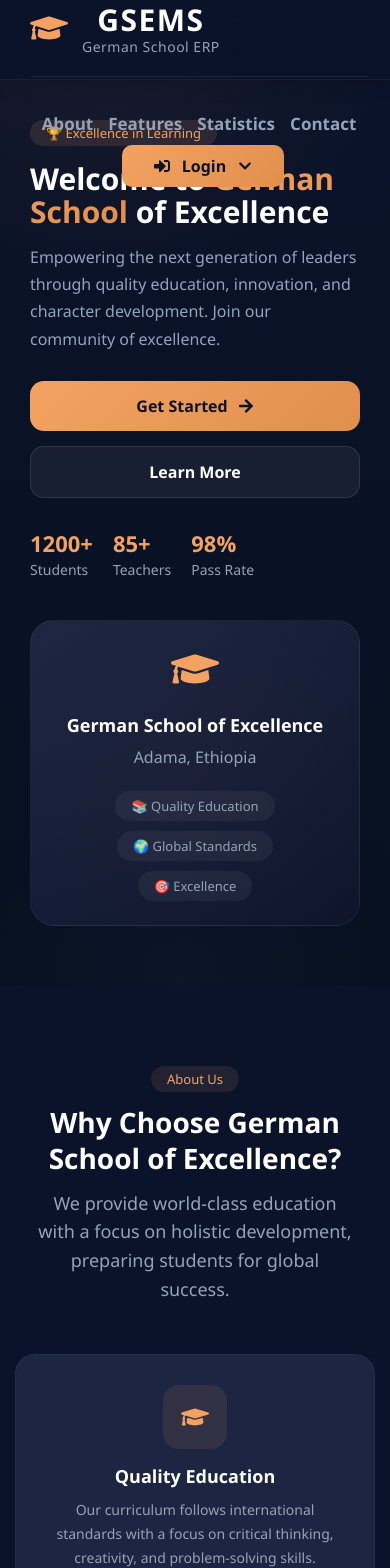
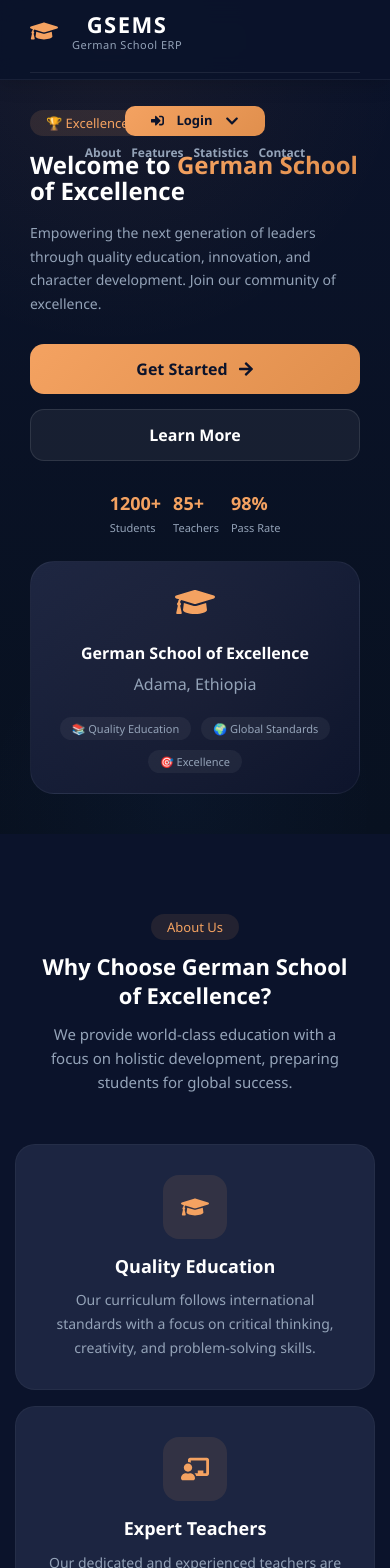
Before and after one commit to ITProject-code/gse-school-system, a React (Vite) app in the folder frontend/: page / in a window 390 px wide. Shown: the top 1568 px of the page. Built offline with nearby package versions, Linux system fonts and the light colour scheme.

Commit message:
Fix mobile sidebar and responsive layout

```diff
--- a/frontend/src/components/TeacherSidebar.jsx
+++ b/frontend/src/components/TeacherSidebar.jsx
@@ -2,7 +2,7 @@ import { Link, useNavigate, useLocation } from "react-router-dom";
 import { FaTimes } from "react-icons/fa";
 import "./TeacherSidebar.css";
 
-function TeacherSidebar({ isOpen, toggleSidebar }) {
+function TeacherSidebar({ isOpen, toggleSidebar, closeSidebar }) {
   const navigate = useNavigate();
   const location = useLocation();
   const teacher = JSON.parse(localStorage.getItem("teacher") || "{}");
@@ -13,12 +13,19 @@ function TeacherSidebar({ isOpen, toggleSidebar }) {
     localStorage.removeItem("teacher");
     localStorage.removeItem("role");
     navigate("/teacher-login");
-    if (toggleSidebar) toggleSidebar();
+    // ✅ FIX: Close sidebar on logout
+    if (closeSidebar) closeSidebar();
   };
 
+  // ✅ FIX: Properly close sidebar when link is clicked
   const handleLinkClick = () => {
-    if (toggleSidebar && window.innerWidth <= 768) {
-      toggleSidebar();
+    // ALWAYS close sidebar on mobile when a link is clicked
+    if (window.innerWidth <= 768) {
+      if (closeSidebar) {
+        closeSidebar();
+      } else if (toggleSidebar) {
+        toggleSidebar();
+      }
     }
   };
 
@@ -29,7 +36,7 @@ function TeacherSidebar({ isOpen, toggleSidebar }) {
   return (
     <>
       {isOpen && (
-        <div className="teacher-sidebar-overlay show" onClick={toggleSidebar}></div>
+        <div className="teacher-sidebar-overlay show" onClick={handleLinkClick}></div>
       )}
 
       <div className={`teacher-sidebar ${isOpen ? "open" : ""}`}>
@@ -38,7 +45,7 @@ function TeacherSidebar({ isOpen, toggleSidebar }) {
             <h2>👨‍🏫 GSEMS</h2>
             <p>Teacher Portal</p>
           </div>
-          <button className="teacher-sidebar-close-btn" onClick={toggleSidebar}>
+          <button className="teacher-sidebar-close-btn" onClick={handleLinkClick}>
             <FaTimes />
           </button>
         </div>
--- a/frontend/src/pages/HomePage.css
+++ b/frontend/src/pages/HomePage.css
@@ -91,7 +91,7 @@ html {
     }
 }
 
-/* ===== HEADER ===== */
+/* ===== HEADER - ✅ FIXED: STAYS AT TOP ===== */
 .home-header {
     position: fixed;
     top: 0;
@@ -106,6 +106,8 @@ html {
     border-bottom: 1px solid rgba(255, 255, 255, 0.06);
     box-shadow: 0 2px 20px rgba(0, 0, 0, 0.2);
     width: 100%;
+    /* ✅ FIX: Prevent header from scrolling */
+    transition: none;
 }
 
 .home-header .container-full {
@@ -127,12 +129,17 @@ html {
     .header-inner {
         padding: 12px var(--edge-x-tablet);
         height: auto;
+        flex-direction: row;
+        flex-wrap: wrap;
     }
 }
 
 @media (max-width: 480px) {
     .header-inner {
-        padding: 12px var(--edge-x-mobile);
+        padding: 10px var(--edge-x-mobile);
+        flex-direction: row;
+        flex-wrap: wrap;
+        gap: 8px;
     }
 }
 
@@ -143,6 +150,7 @@ html {
     gap: 14px;
     cursor: pointer;
     text-decoration: none;
+    flex-shrink: 0;
 }
 
 .logo-icon {
@@ -167,10 +175,23 @@ html {
     font-weight: 500;
 }
 
+@media (max-width: 480px) {
+    .logo-icon {
+        font-size: 28px;
+    }
+    .logo-text h1 {
+        font-size: 22px;
+    }
+    .logo-text span {
+        font-size: 11px;
+    }
+}
+
 /* ===== NAV LINKS - BIGGER ===== */
 .main-nav {
     display: flex;
     gap: 40px;
+    flex-wrap: wrap;
 }
 
 .main-nav a {
@@ -201,12 +222,35 @@ html {
     width: 100%;
 }
 
+@media (max-width: 768px) {
+    .main-nav {
+        gap: 16px;
+        justify-content: center;
+        width: 100%;
+        order: 3;
+    }
+    .main-nav a {
+        font-size: 14px;
+    }
+}
+
+@media (max-width: 480px) {
+    .main-nav {
+        gap: 10px;
+    }
+    .main-nav a {
+        font-size: 12px;
+    }
+}
+
 /* ===== LOGIN BUTTON - BIGGER ===== */
 .header-actions {
     display: flex;
     gap: 12px;
     align-items: center;
     margin-left: 8px;
+    position: relative;
+    flex-shrink: 0;
 }
 
 .btn-login-dropdown {
@@ -239,10 +283,40 @@ html {
     transform: rotate(180deg);
 }
 
-/* ===== DROPDOWN ===== */
+@media (max-width: 768px) {
+    .header-actions {
+        margin-left: 0;
+        width: 100%;
+        justify-content: center;
+        order: 2;
+    }
+    .btn-login-dropdown {
+        padding: 10px 20px;
+        font-size: 14px;
+        width: auto;
+        min-width: 160px;
+        justify-content: center;
+    }
+}
+
+@media (max-width: 480px) {
+    .btn-login-dropdown {
+        padding: 8px 16px;
+        font-size: 13px;
+        min-width: 140px;
+    }
+}
+
+/* ===== DROPDOWN - ✅ FIXED: POSITION ON MOBILE ===== */
+.login-dropdown {
+    position: relative;
+    display: inline-block;
+}
+
 .dropdown-menu {
     position: absolute;
     top: calc(100% + 12px);
+    left: 0;
     right: 0;
     background: var(--bg-card);
     border-radius: var(--radius-md);
@@ -251,6 +325,7 @@ html {
     border: 1px solid rgba(255, 255, 255, 0.06);
     box-shadow: var(--shadow-lg);
     animation: slideDown 0.2s var(--ease);
+    z-index: 1001;
 }
 
 @keyframes slideDown {
@@ -272,6 +347,7 @@ html {
     cursor: pointer;
     border-radius: 10px;
     transition: all 0.3s;
+    text-align: left;
 }
 
 .dropdown-item:hover {
@@ -287,6 +363,32 @@ html {
 .dropdown-item.teacher:hover {
     background: rgba(59, 130, 246, 0.15);
     color: #60a5fa;
+}
+
+/* ✅ FIX: Mobile dropdown - centered below button */
+@media (max-width: 768px) {
+    .dropdown-menu {
+        left: 50%;
+        transform: translateX(-50%);
+        min-width: 220px;
+        top: calc(100% + 8px);
+    }
+    .dropdown-item {
+        font-size: 14px;
+        padding: 12px 16px;
+        justify-content: center;
+    }
+}
+
+@media (max-width: 480px) {
+    .dropdown-menu {
+        min-width: 180px;
+        padding: 6px;
+    }
+    .dropdown-item {
+        font-size: 13px;
+        padding: 10px 14px;
+    }
 }
 
 /* ===== HERO SECTION ===== */
@@ -516,9 +618,7 @@ html {
     color: #94a3b8;
 }
 
-/* ===== REST OF THE STYLES (About, Features, Stats, Contact, Footer) ===== */
-/* These remain the same as before - full width */
-
+/* ===== SECTION HEADER ===== */
 .section-header {
     text-align: center;
     margin-bottom: 50px;
@@ -550,7 +650,22 @@ html {
     margin: 0 auto;
 }
 
-/* About Section */
+@media (max-width: 768px) {
+    .section-header h2 {
+        font-size: 28px;
+    }
+    .section-header p {
+        font-size: 15px;
+    }
+}
+
+@media (max-width: 480px) {
+    .section-header h2 {
+        font-size: 22px;
+    }
+}
+
+/* ===== ABOUT SECTION ===== */
 .about-section {
     padding: 80px 0;
     background: #0b132b;
@@ -623,7 +738,21 @@ html {
     margin: 0;
 }
 
-/* Features Section */
+@media (max-width: 768px) {
+    .about-grid {
+        grid-template-columns: 1fr 1fr;
+        gap: 20px;
+    }
+}
+
+@media (max-width: 480px) {
+    .about-grid {
+        grid-template-columns: 1fr;
+        gap: 16px;
+    }
+}
+
+/* ===== FEATURES SECTION ===== */
 .features-section {
     padding: 80px 0;
     background: #081120;
@@ -692,7 +821,21 @@ html {
     margin: 0;
 }
 
-/* Stats Section */
+@media (max-width: 768px) {
+    .features-grid {
+        grid-template-columns: 1fr 1fr;
+        gap: 16px;
+    }
+}
+
+@media (max-width: 480px) {
+    .features-grid {
+        grid-template-columns: 1fr;
+        gap: 12px;
+    }
+}
+
+/* ===== STATS SECTION ===== */
 .stats-section {
     padding: 60px 0;
     background: linear-gradient(135deg, #1c2541, #0b132b);
@@ -736,7 +879,30 @@ html {
     margin-top: 4px;
 }
 
-/* Contact Section */
+@media (max-width: 768px) {
+    .stats-grid {
+        grid-template-columns: 1fr 1fr;
+        gap: 20px;
+    }
+    .stat-item .stat-number {
+        font-size: 36px;
+    }
+}
+
+@media (max-width: 480px) {
+    .stats-grid {
+        grid-template-columns: 1fr 1fr;
+        gap: 16px;
+    }
+    .stat-item .stat-number {
+        font-size: 28px;
+    }
+    .stat-item .stat-label {
+        font-size: 13px;
+    }
+}
+
+/* ===== CONTACT SECTION ===== */
 .contact-section {
     padding: 80px 0;
     background: #0b132b;
@@ -864,7 +1030,23 @@ html {
     resize: vertical;
 }
 
-/* Footer */
+@media (max-width: 768px) {
+    .contact-grid {
+        grid-template-columns: 1fr;
+        gap: 30px;
+    }
+    .contact-form .form-row {
+        grid-template-columns: 1fr;
+    }
+}
+
+@media (max-width: 480px) {
+    .contact-grid {
+        gap: 24px;
+    }
+}
+
+/* ===== FOOTER ===== */
 .home-footer {
     background: #0b132b;
     padding: 50px 0 20px;
@@ -946,45 +1128,41 @@ html {
     margin-left: 8px;
 }
 
-/* ===== RESPONSIVE ===== */
+@media (max-width: 768px) {
+    .footer-content {
+        grid-template-columns: 1fr 1fr;
+        gap: 24px;
+        text-align: center;
+    }
+    .footer-brand p {
+        max-width: 100%;
+    }
+    .footer-bottom {
+        flex-direction: column;
+        text-align: center;
+    }
+    .footer-contact {
+        display: block;
+        margin-left: 0;
+        margin-top: 4px;
+    }
+}
+
+@media (max-width: 480px) {
+    .footer-content {
+        grid-template-columns: 1fr;
+        gap: 20px;
+    }
+}
+
+/* ===== RESPONSIVE - HERO SPECIFIC ===== */
 @media (max-width: 1024px) {
     .hero-text h1 {
         font-size: 40px;
     }
-
-    .contact-grid {
-        grid-template-columns: 1fr;
-        gap: 30px;
-    }
-
-    .footer-content {
-        grid-template-columns: 1fr 1fr;
-    }
 }
 
 @media (max-width: 768px) {
-    .header-inner {
-        flex-direction: column;
-        align-items: stretch;
-        gap: 10px;
-        padding: 0 25px;
-    }
-
-    .main-nav {
-        justify-content: center;
-        gap: 15px;
-        flex-wrap: wrap;
-    }
-
-    .header-actions {
-        justify-content: center;
-    }
-
-    .dropdown-menu {
-        right: 50%;
-        transform: translateX(50%);
-    }
-
     .hero-section {
         padding: 120px 0 60px;
         min-height: auto;
@@ -1012,68 +1190,32 @@ html {
         font-size: 22px;
     }
 
-    .section-header h2 {
-        font-size: 28px;
+    .hero-image-placeholder {
+        min-height: 280px;
+        padding: 30px;
     }
 
-    .stats-grid {
-        grid-template-columns: 1fr 1fr;
-    }
-
-    .contact-form .form-row {
-        grid-template-columns: 1fr;
-    }
-
-    .footer-content {
-        grid-template-columns: 1fr;
-        text-align: center;
-    }
-
-    .footer-brand p {
-        max-width: 100%;
-    }
-
-    .footer-bottom {
-        flex-direction: column;
-        text-align: center;
-    }
-
-    .about-grid {
-        grid-template-columns: 1fr 1fr;
-    }
-
-    .features-grid {
-        grid-template-columns: 1fr 1fr;
-    }
-
-    .about-section .container-full,
-    .features-section .container-full,
-    .stats-section .container-full,
-    .contact-section .container-full,
-    .home-footer .container-full {
-        padding: 0 25px;
+    .hero-image-icon {
+        font-size: 52px;
     }
 }
 
 @media (max-width: 480px) {
-    .header-inner {
-        padding: 0 15px;
+    .hero-section {
+        padding: 110px 0 40px;
     }
 
     .hero-content {
         padding: 0 15px;
+        gap: 24px;
     }
 
-    .about-grid {
-        grid-template-columns: 1fr;
+    .hero-text h1 {
+        font-size: 24px;
     }
 
-    .features-grid {
-        grid-template-columns: 1fr;
-    }
-
-    .stats-grid {
-        grid-template-columns: 1fr 1fr;
+    .hero-text p {
+        font-size: 14px;
     }
 
     .hero-buttons {
@@ -1086,52 +1228,35 @@ html {
         justify-content: center;
     }
 
-    .header-actions {
-        flex-direction: column;
-        width: 100%;
-    }
-
-    .btn-login-dropdown {
-        width: 100%;
+    .hero-stats-mini {
+        gap: 12px;
+        flex-wrap: wrap;
         justify-content: center;
     }
 
-    .dropdown-menu {
-        width: 100%;
-        right: 0;
-        transform: none;
+    .hero-stat span {
+        font-size: 18px;
+    }
+
+    .hero-stat label {
+        font-size: 11px;
     }
 
     .hero-image-placeholder {
-        min-height: 250px;
-        padding: 24px;
+        min-height: 200px;
+        padding: 20px;
     }
 
     .hero-image-icon {
-        font-size: 48px;
+        font-size: 40px;
     }
 
     .hero-image-content h3 {
-        font-size: 18px;
+        font-size: 16px;
     }
 
-    .footer-bottom {
-        flex-direction: column;
-        text-align: center;
-        gap: 8px;
-    }
-
-    .footer-contact {
-        display: block;
-        margin-left: 0;
-        margin-top: 4px;
-    }
-
-    .about-section .container-full,
-    .features-section .container-full,
-    .stats-section .container-full,
-    .contact-section .container-full,
-    .home-footer .container-full {
-        padding: 0 15px;
+    .hero-image-stats span {
+        font-size: 11px;
+        padding: 4px 12px;
     }
 }
```
Also changed, not shown: frontend/src/components/Layout.css (+80 -2 lines), frontend/src/components/Layout.jsx (+24 -12 lines), frontend/src/components/Sidebar.jsx (+14 -30 lines).
